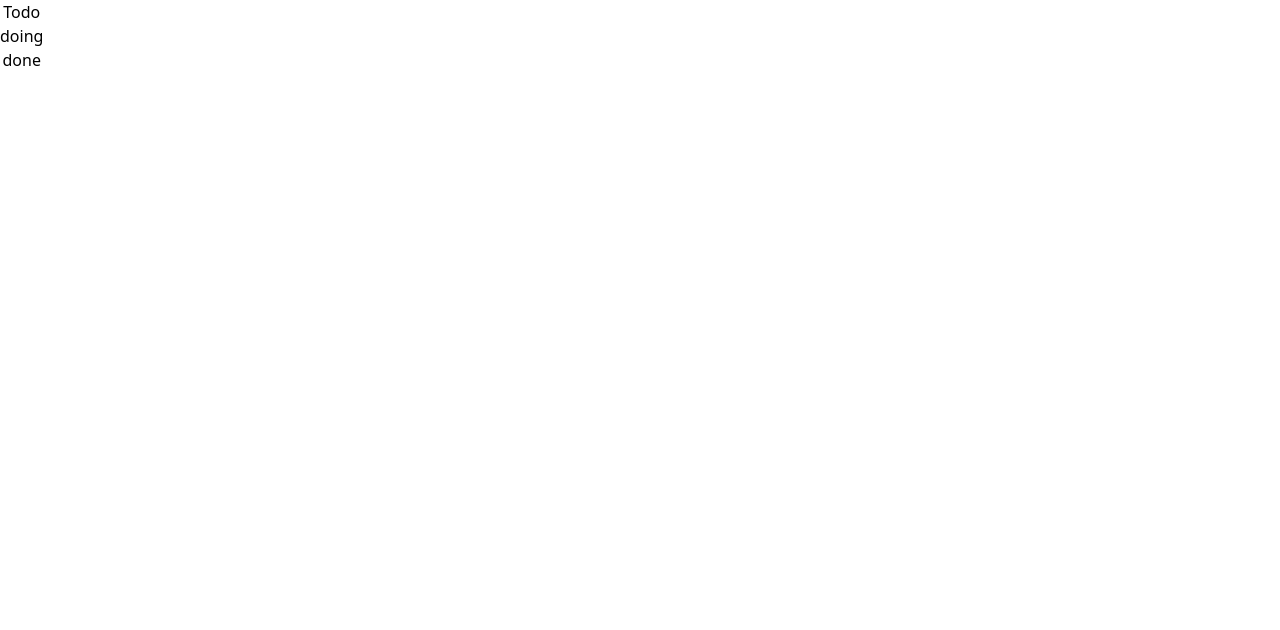
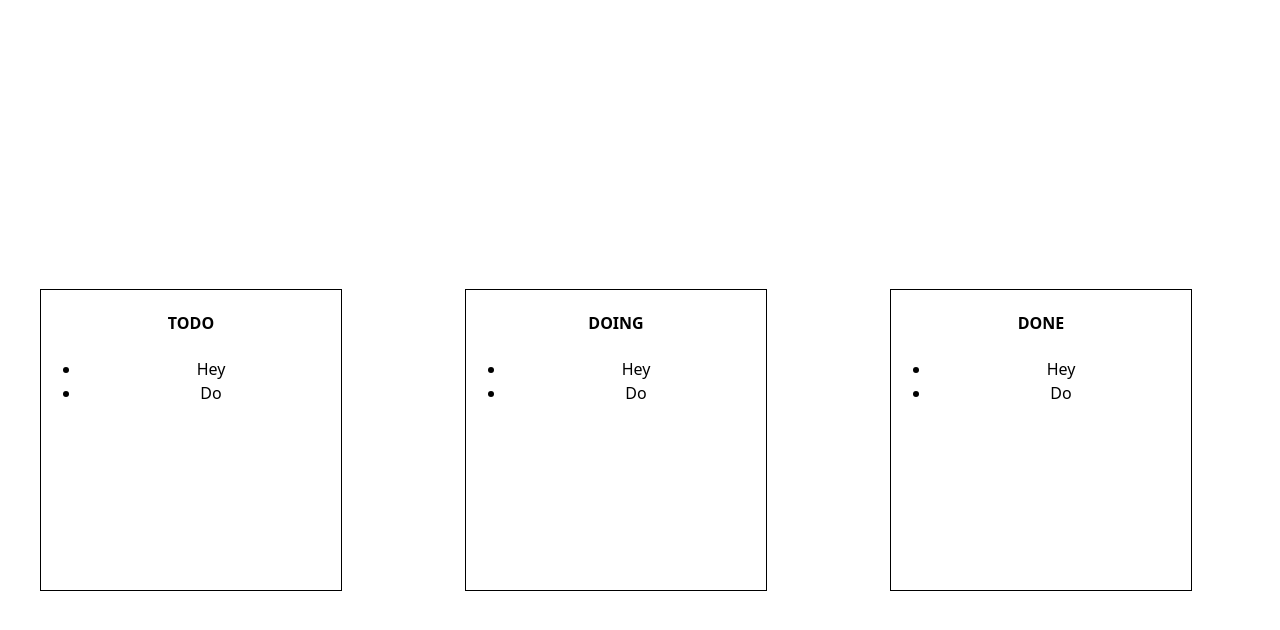
Before and after one commit to Abhishek140298/MachineCodeProblems, a React (Vite) app: page / in a window 1280 px wide. Shown: the top 630 px of the page. Built offline with nearby package versions, Linux system fonts and the light colour scheme.

Commit message:
some designing done

```diff
--- a/src/components/Kanbanboard.jsx
+++ b/src/components/Kanbanboard.jsx
@@ -1,40 +1,51 @@
-import React from 'react'
+import React from "react";
 
-const Tabs={
-    1:{
-        name:"Todo",
-        id:1,
-        items:[]
-    },
-    2:{
-        name:"doing",
-        id:2,
-        items:[]
-    },
-    3:{
-        name:"done",
-        id:3,
-        items:[]
-    }
-}
-const Kanbanboard=()=>{
-
-    const [tabs,setTabs]=React.useState(Tabs)
+const Tabs = {
+  1: {
+    name: "Todo",
+    id: 1,
+    items: [],
+  },
+  2: {
+    name: "doing",
+    id: 2,
+    items: [],
+  },
+  3: {
+    name: "done",
+    id: 3,
+    items: [],
+  },
+};
+const Kanbanboard = () => {
+  const [tabs, setTabs] = React.useState(Tabs);
 
 
-    return (<>
+  const onDragStart=()=>{
 
-  <div>
-    {Object.keys(tabs).map((tab)=>
+  }
 
+  const onDrag=()=>{
 
-            <div>{tabs[tab].name}</div>
+  }
+  const onDragEnd=()=>{
 
+  }
+  return (
+    <>
+      <div style={{display:'flex',justifyContent:'space-between',width:'90vw',alignItems:'center',height:'100vh',padding:'20px',margin:'20px'}}>
+        {Object.keys(tabs).map((tab) => (
+          <div style={{ width: "300px", border: "1px black solid",height:'300px' }}>
+            <h4>{tabs[tab]?.name?.toUpperCase()}</h4>
+           <ul>
+             <li>Hey</li>
+            <li>Do</li>
+           </ul>
+          </div>
+        ))}
+      </div>
+    </>
+  );
+};
 
-    )}
-  </div>
-    </>)
-}
-
-
-export default Kanbanboard
+export default Kanbanboard;
```
